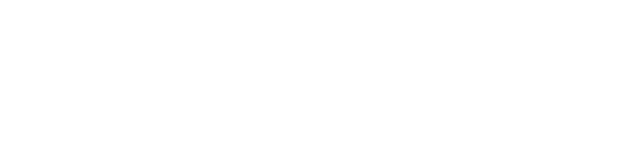
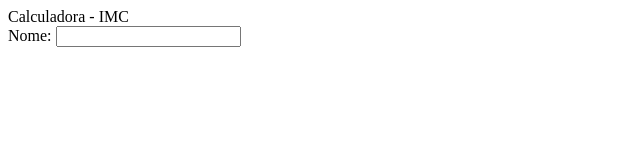
Before and after one commit to PeedroRocha/Mini_Projetos_JS-Pedro_Henrique_R_Rocha, a plain HTML site: page Meus_Arquivos/00_IMC/index_Pedro.html in a window 1280 px wide. Shown: the whole page, without its empty margins (0-640 px from the left). Drawn offline with Linux system fonts and the light colour scheme; files that its build step writes are made by us from their sources.

Commit message:
Inicio IMC
Inicio da cópia do código

```diff
--- a/Meus_Arquivos/00_IMC/index_Pedro.html
+++ b/Meus_Arquivos/00_IMC/index_Pedro.html
@@ -3,9 +3,22 @@
 <head>
     <meta charset="UTF-8">
     <meta name="viewport" content="width=device-width, initial-scale=1.0">
-    <title>Document</title>
+    <title>IMC</title>
+    <link rel="stylesheet" href="style_Pedro.css">
 </head>
 <body>
+    <main>
+        <div class="container">
+            <div class="title"> Calculadora - IMC </div>
+            <div class="input">
+                <label>Nome:</label>
+                <input type="text" id='nome'> <!-- Paramos aqui-->
+            </div>
+
+
+
+        </div>
+    </main>
 
 </body>
 </html>
```
Also changed, not shown: Arquivos_Professor/00_IMC/index.html (+1 -1 lines).
